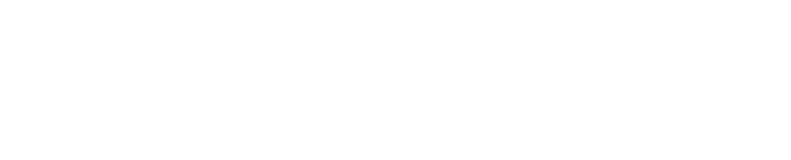
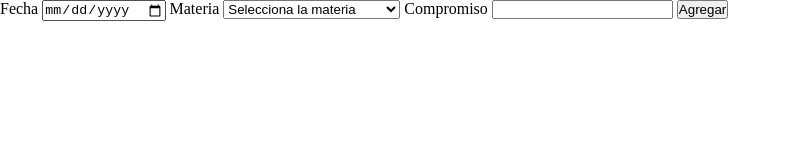
Before and after one commit to Endzelisp/recordador_3000, a plain HTML site: page index.html in a window 1280 px wide. Shown: the whole page, without its empty margins (0-791 px from the left). Drawn offline with Linux system fonts and the light colour scheme.

Commit message:
Add app markup

```diff
--- a/index.html
+++ b/index.html
@@ -1,5 +1,5 @@
 <!DOCTYPE html>
-<html lang="en">
+<html lang="es-VE">
 <head>
   <meta charset="UTF-8">
   <meta name="viewport" content="width=device-width, initial-scale=1.0">
@@ -8,6 +8,38 @@
   <script type="module" src="./index.js"></script>
 </head>
 <body>
-
+  <div class="container">
+    <header class="header">
+      <form action="#" class="header-form">
+        <label for="calendar">
+          Fecha
+          <input type="date" id="calendar">
+        </label>
+        <label for="subject">
+          Materia
+          <select id="subject-list">
+            <option value="">Selecciona la materia</option>
+            <option value="">Castellano</option>
+            <option value="">Matemática</option>
+            <option value="">Biología</option>
+            <option value="">Geografía e Historia</option>
+            <option value="">Informática</option>
+            <option value="">Arte y Patrimonio</option>
+            <option value="">Inglés</option>
+            <option value="">Portugués</option>
+            <option value="">Agricultura urbana</option>
+            <option value="">Educación física</option>
+            <option value="">Técnica de oficina</option>
+            <option value="">Orientación y Convivencia</option>
+          </select>
+        </label>
+        <label for="input-assignment">Compromiso
+          <input type="text" id="input-assignment">
+        </label>
+        <button type="button" id="btn-add-assignment">Agregar</button>
+      </form>
+    </header>
+    <div class="assignment-container"></div>
+  </div>
 </body>
 </html>
```
